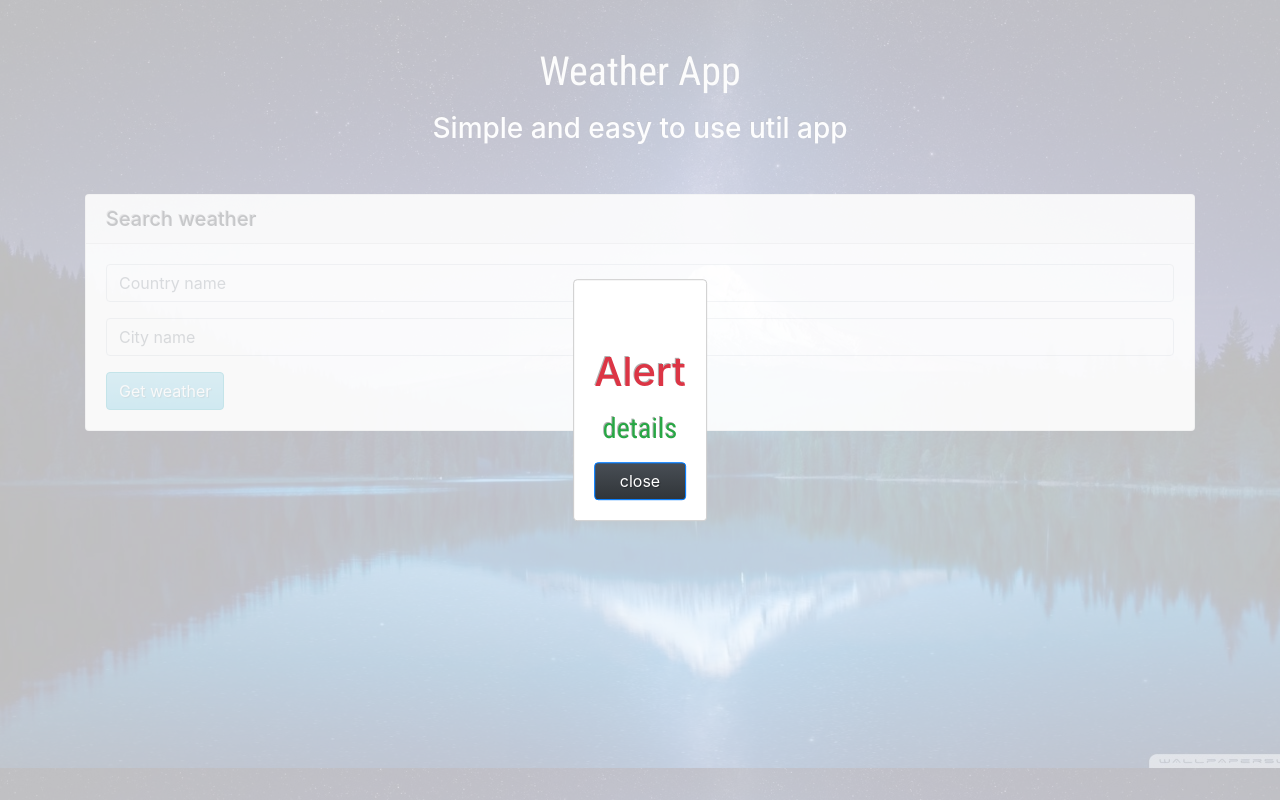
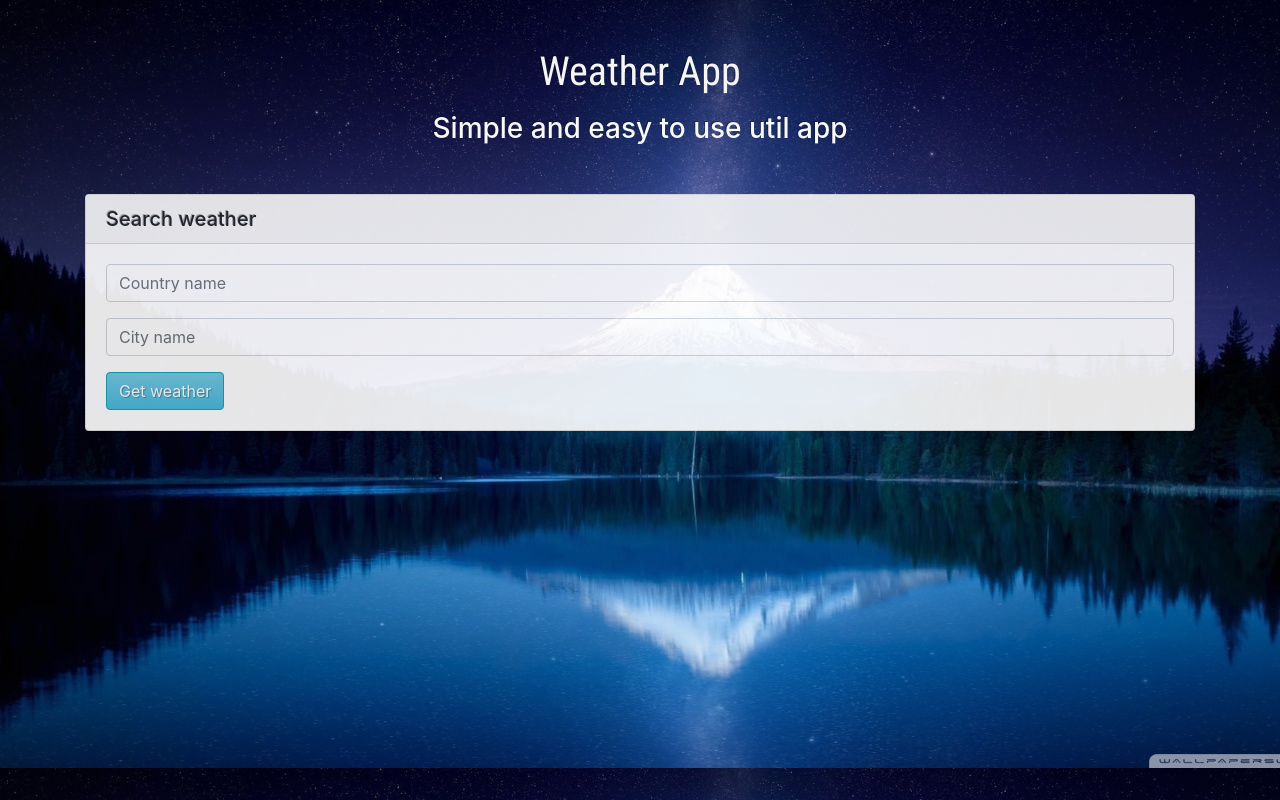
Before and after one commit to nadeeraka/react-wapp, a React (Create React App) app: page / in a window 1280 px wide. Built offline with nearby package versions, Linux system fonts and the light colour scheme; no server answers.

Commit message:
modal make bugs

```diff
--- a/src/components/modal.js
+++ b/src/components/modal.js
@@ -14,7 +14,7 @@
 const AlertModal = props => (
   <div>
     <Modal
-      isOpen={true}
+      isOpen={props.isOpen}
       onRequestClose={props.closeModal}
       style={customStyles}
       contentLabel="Example Modal"
```
